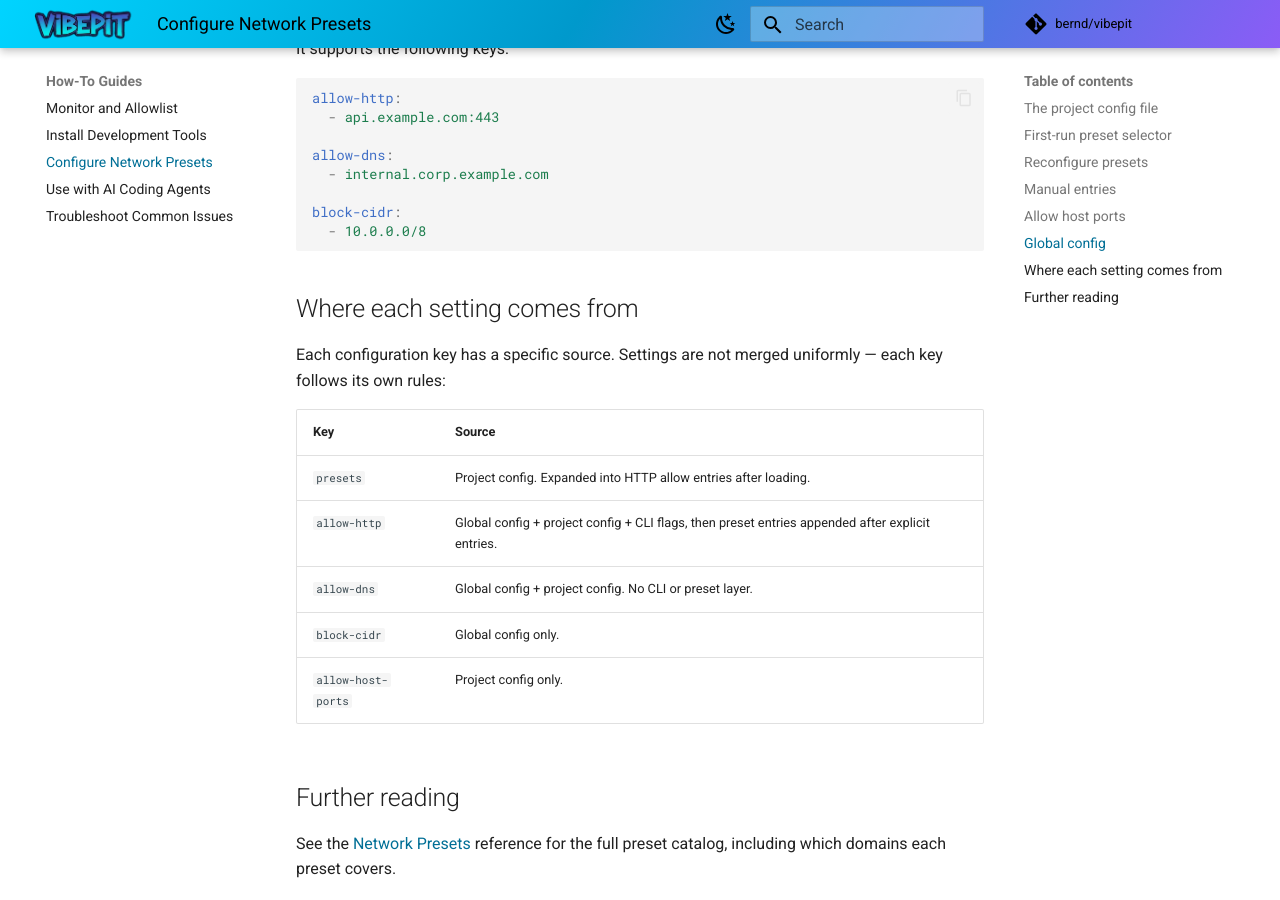
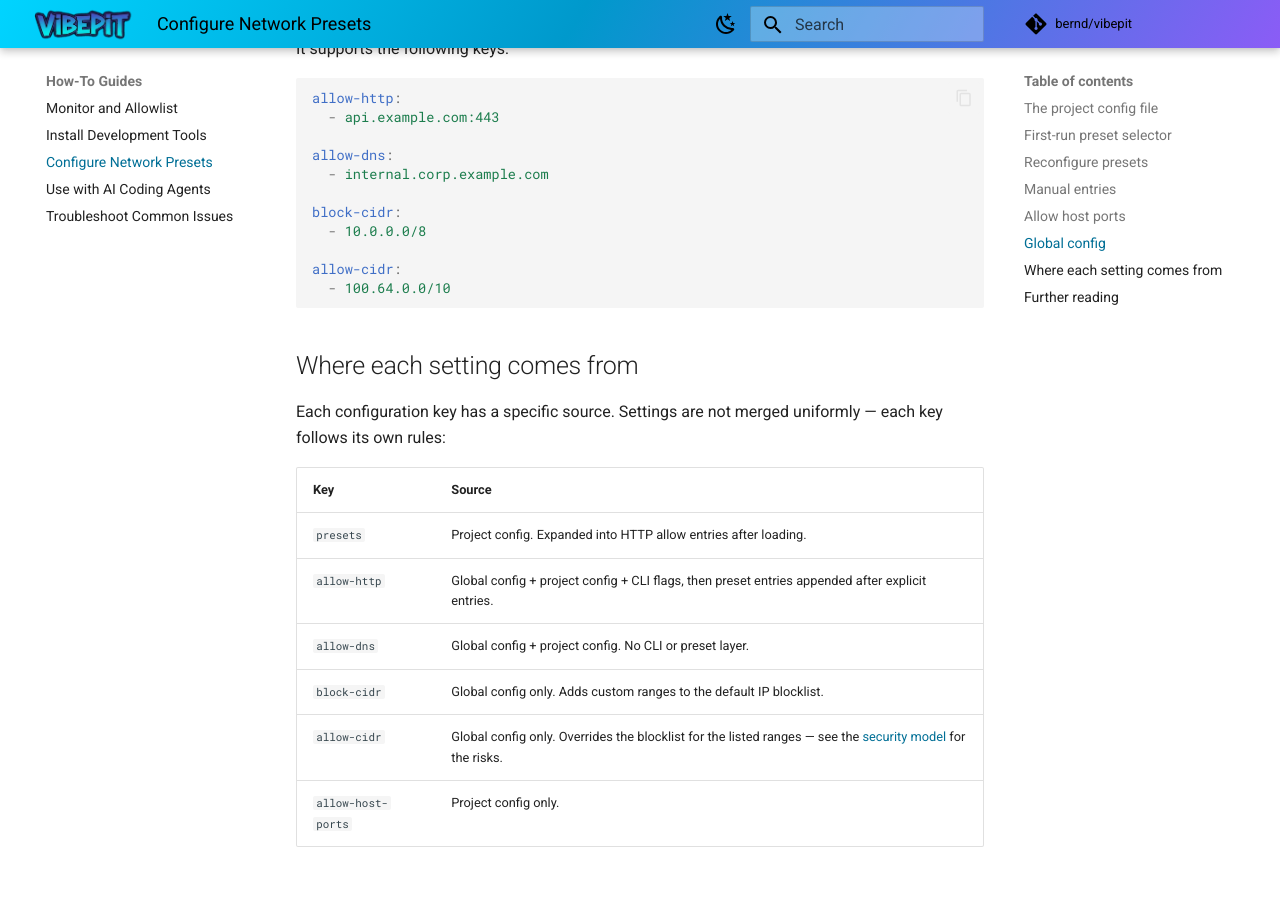
Before and after one commit to bernd/vibepit, an MkDocs documentation site: the page built from docs/content/how-to/configure-presets.md, in a window 1280 px wide and 900 px high, scrolled down 2584 px. Built offline with MkDocs 1.6.1 and Material for MkDocs 9.7.7, drawn with Linux system fonts in a browser that asks for light colours; comment, search, counter and statistics services are not loaded.

Commit message:
Document the "allow-cidr" option

````diff
--- a/docs/content/how-to/configure-presets.md
+++ b/docs/content/how-to/configure-presets.md
@@ -130,6 +130,9 @@ allow-dns:
 
 block-cidr:
   - 10.0.0.0/8
+
+allow-cidr:
+  - 100.64.0.0/10
 ```
 
 ## Where each setting comes from
@@ -142,7 +145,8 @@ uniformly — each key follows its own rules:
 | `presets` | Project config. Expanded into HTTP allow entries after loading. |
 | `allow-http` | Global config + project config + CLI flags, then preset entries appended after explicit entries. |
 | `allow-dns` | Global config + project config. No CLI or preset layer. |
-| `block-cidr` | Global config only. |
+| `block-cidr` | Global config only. Adds custom ranges to the default IP blocklist. |
+| `allow-cidr` | Global config only. Overrides the blocklist for the listed ranges — see the [security model](../explanations/security-model.md#cidr-blocking) for the risks. |
 | `allow-host-ports` | Project config only. |
 
 ## Further reading
````
Also changed, not shown: docs/content/explanations/security-model.md (+3 -1 lines).
